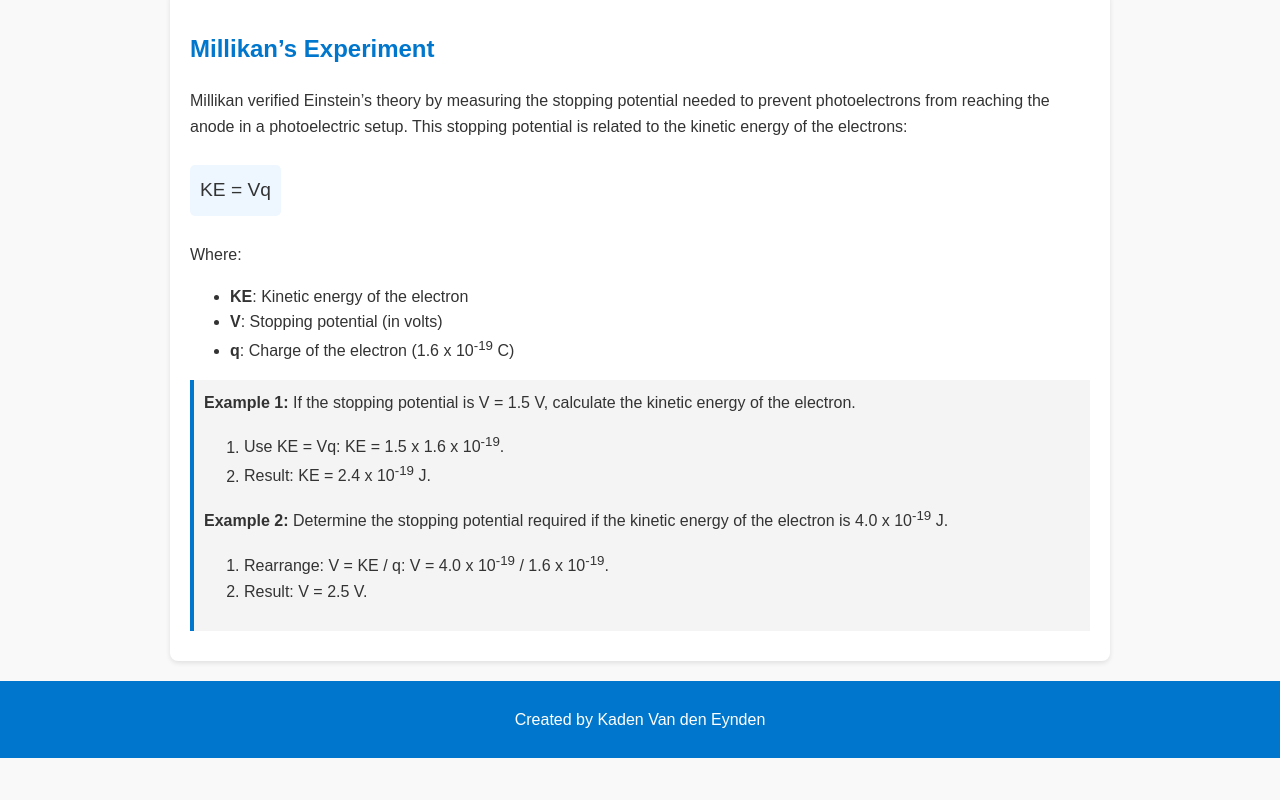
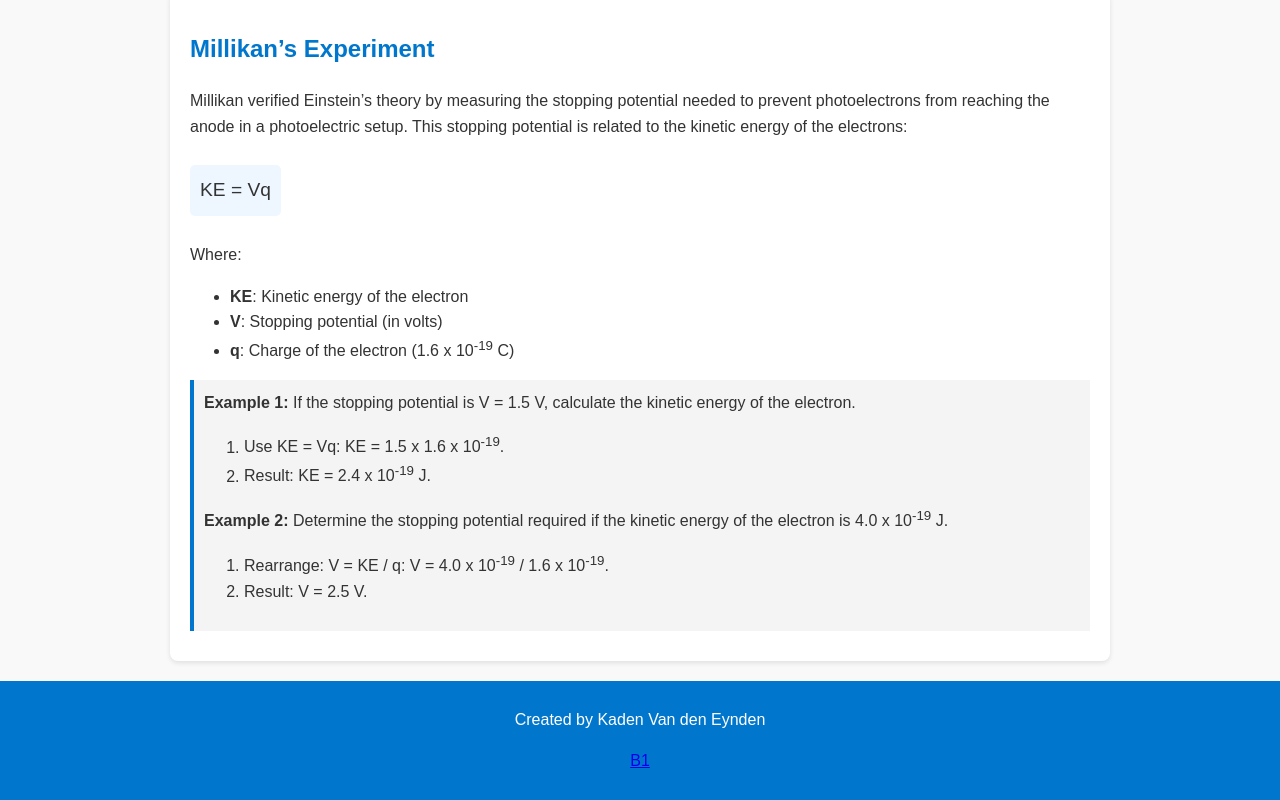
Before and after one commit to TrickBeastGames/TrickBeastGames.github.io, a plain HTML site: page index1.html in a window 1280 px wide. Shown: the part 1783-2583 px from the top of the page. Before the commit the page ends 2541 px from the top, so only its background shows below. Drawn offline with Linux system fonts and the light colour scheme.

Commit message:
Added B1

```diff
--- a/index1.html
+++ b/index1.html
@@ -145,6 +145,7 @@
 
     <footer>
         <p>Created by Kaden Van den Eynden</p>
+        <p><a href="index.html">B1</a></p>
     </footer>
 </body>
 </html>
```
